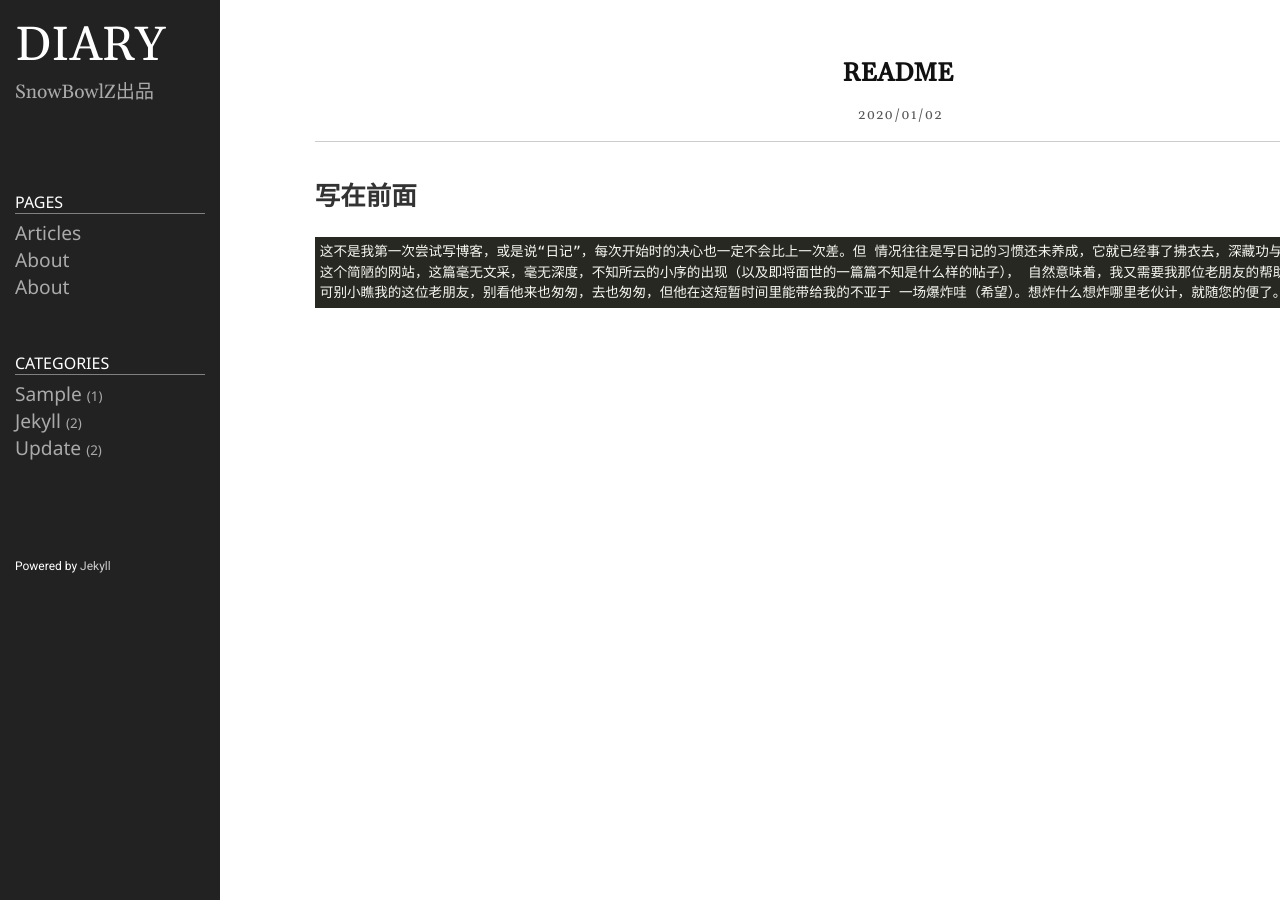
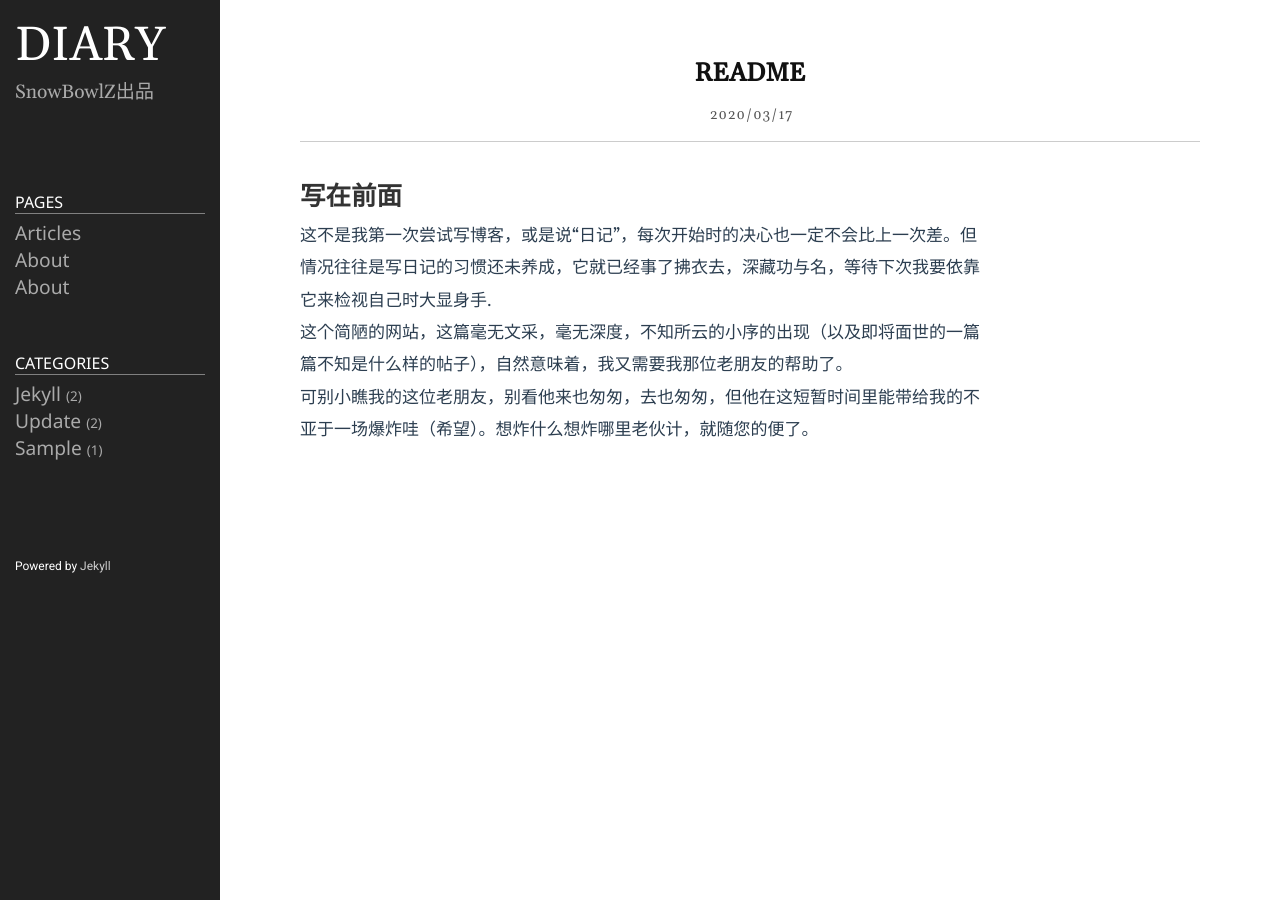
Before and after one commit to SnowBowlZ/DailyTrash, a Jekyll site: the page built from _posts/2020-01-02-post1.markdown, in a window 1280 px wide. Built offline with Jekyll 4.4.1, drawn with Linux system fonts in a browser that asks for light colours.

Commit message:
Update 2020-01-02-post1.markdown

```diff
--- a/_posts/2020-01-02-post1.markdown
+++ b/_posts/2020-01-02-post1.markdown
@@ -1,14 +1,20 @@
 ---
 layout: post
 title: README
-date: 2020-01-02 19:20:23 +0900
+date: 2020-03-17 19:20:23 +0800
 category: sample
 ---
 # 写在前面
-    这不是我第一次尝试写博客，或是说“日记”，每次开始时的决心也一定不会比上一次差。但
-情况往往是写日记的习惯还未养成，它就已经事了拂衣去，深藏功与名，等待下次我要
-依靠它来检视自己时大显身手。
-    这个简陋的网站，这篇毫无文采，毫无深度，不知所云的小序的出现（以及即将面世的一篇篇不知是什么样的帖子），
-自然意味着，我又需要我那位老朋友的帮助了。
-    可别小瞧我的这位老朋友，别看他来也匆匆，去也匆匆，但他在这短暂时间里能带给我的不亚于
-一场爆炸哇（希望）。想炸什么想炸哪里老伙计，就随您的便了。
+这不是我第一次尝试写博客，或是说“日记”，每次开始时的决心也一定不会比上一次差。但
+
+情况往往是写日记的习惯还未养成，它就已经事了拂衣去，深藏功与名，等待下次我要依靠
+
+它来检视自己时大显身手.
+
+这个简陋的网站，这篇毫无文采，毫无深度，不知所云的小序的出现（以及即将面世的一篇
+
+篇不知是什么样的帖子），自然意味着，我又需要我那位老朋友的帮助了。
+
+可别小瞧我的这位老朋友，别看他来也匆匆，去也匆匆，但他在这短暂时间里能带给我的不
+
+亚于一场爆炸哇（希望）。想炸什么想炸哪里老伙计，就随您的便了。
```
